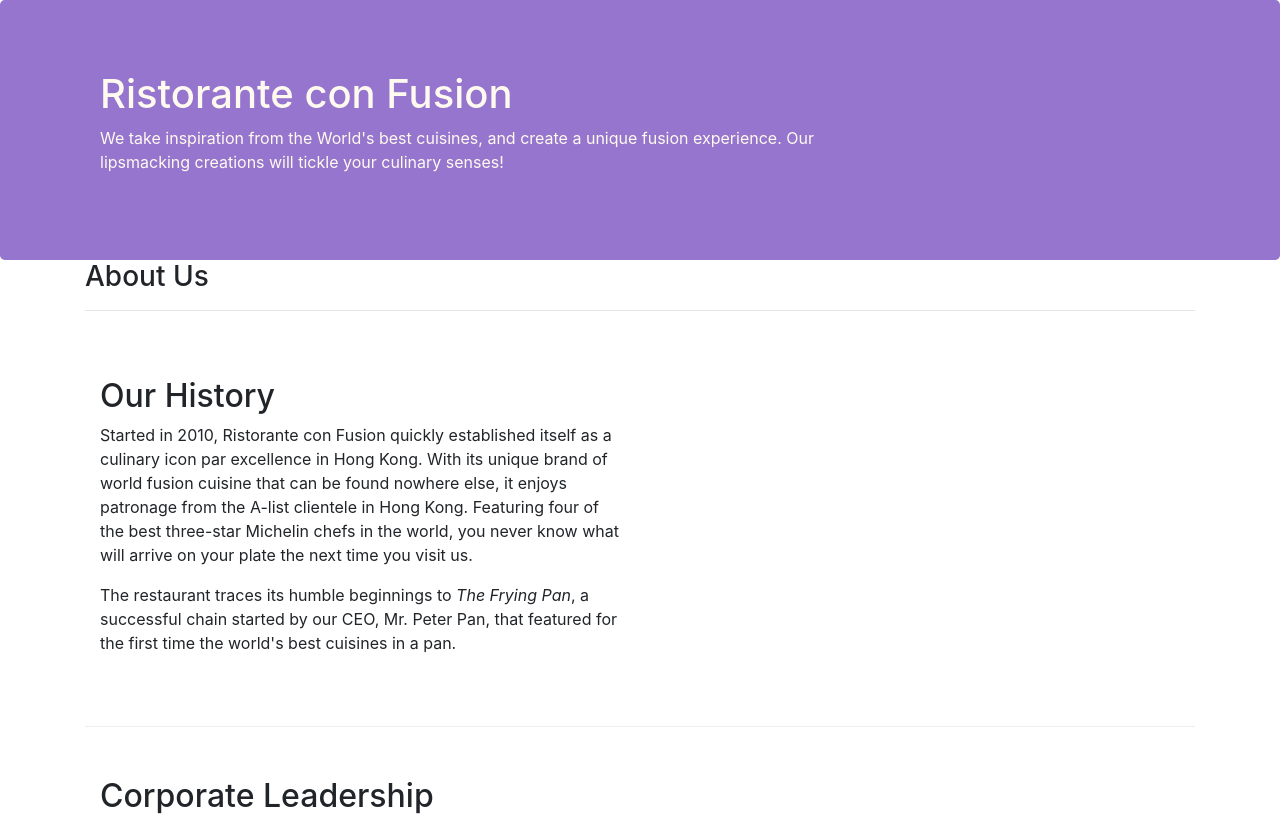
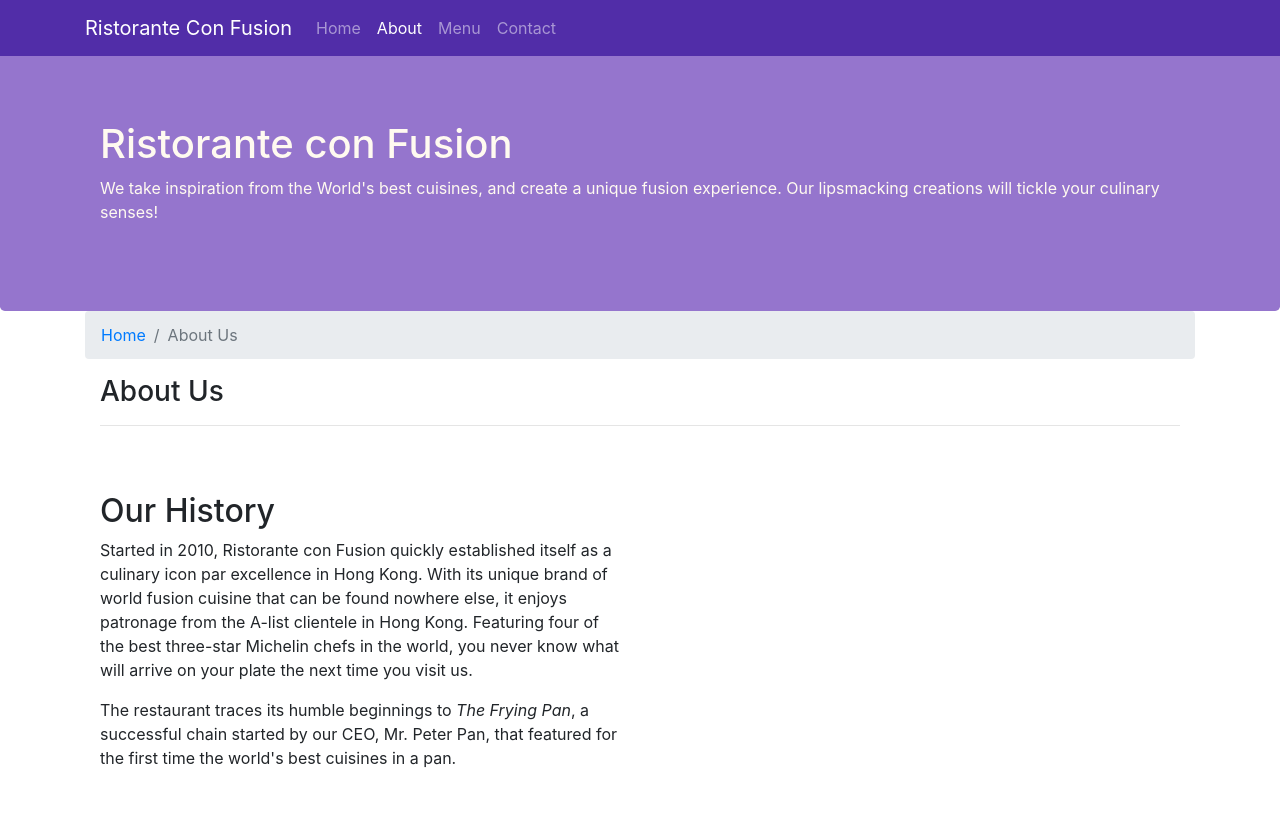
Before and after one commit to rsamp/coursera-courses, a website: page bootstrapCourse/conFusion/aboutus.html in a window 1280 px wide. Shown: the top 818 px of the page. Drawn offline with nearby package versions, Linux system fonts and the light colour scheme.

Commit message:
Bootstrap Navbar & Breadcrumbs - Part 1

```diff
--- a/bootstrapCourse/conFusion/aboutus.html
+++ b/bootstrapCourse/conFusion/aboutus.html
@@ -2,21 +2,40 @@
 <html lang="en">
 
 <head>
+    <meta charset="UTF-8">
+    <meta http-equiv="X-UA-Compatible" content="IE=edge">
+    <meta name="viewport" content="width=device-width, initial-scale=1, shrink-to-fit=no">
+    <meta http-equiv="x-ua-compatible" content="ie=edge">
 
     <!-- Bootstrap CSS -->
     <link rel="stylesheet" href="node_modules/bootstrap/dist/css/bootstrap.min.css">
     <link href="css/styles.css" rel="stylesheet">
 
     <title>Ristorante Con Fusion: About Us</title>
-
 </head>
 
 <body>
+    <nav class="navbar navbar-dark navbar-expand-sm fixed-top">
+        <div class="container">
+            <button class="navbar-toggler" type="button" data-toggle="collapse" data-target="#Navbar">
+                <span class="navbar-toggler-icon"></span>
+            </button>
+            <a class="navbar-brand" href="./index.html">Ristorante Con Fusion</a>
+            <div class="collapse navbar-collapse" id="Navbar">
+                <ul class="navbar-nav mr-auto">
+                    <li class="nav-item"><a class="nav-link" href="./index.html">Home</a></li>
+                    <li class="nav-item active"><a class="nav-link" href="./aboutus.html">About</a></li>
+                    <li class="nav-item"><a class="nav-link" href="#">Menu</a></li>
+                    <li class="nav-item"><a class="nav-link" href="#">Contact</a></li>
+                </ul>
+            </div>
+        </div>
+    </nav>
 
     <header class="jumbotron">
         <div class="container">
             <div class="row row-header">
-                <div class="col-9">
+                <div class="col-12">
                     <h1>Ristorante con Fusion</h1>
                     <p>We take inspiration from the World's best cuisines, and create a unique fusion experience. Our lipsmacking creations will tickle your culinary senses!</p>
                 </div>
@@ -28,7 +47,11 @@
 
     <div class="container">
         <div>
-            <div>
+            <ol class="col-12 breadcrumb">
+                <li class="breadcrumb-item"><a href="./index.html">Home</a></li>
+                <li class="breadcrumb-item active">About Us</li>
+            </ol>
+            <div class="col-12">
                <h3>About Us</h3>
                <hr>
             </div>
@@ -67,8 +90,8 @@
                 <div class="col-4 offset-1 col-sm-2">
                     <h5>Links</h5>
                     <ul class="list-unstyled">
-                        <li><a href="#">Home</a></li>
-                        <li><a href="#">About</a></li>
+                        <li><a href="./index.html">Home</a></li>
+                        <li><a href="./aboutus.html">About</a></li>
                         <li><a href="#">Menu</a></li>
                         <li><a href="#">Contact</a></li>
                     </ul>
--- a/bootstrapCourse/conFusion/css/styles.css
+++ b/bootstrapCourse/conFusion/css/styles.css
@@ -1,3 +1,12 @@
+body{
+  padding:50px 0px 0px 0px;
+  z-index:0;
+}
+
+.navbar-dark {
+   background-color: #512DA8;
+}
+
 .row-header{
   margin: 0px auto;
   padding: 0px;
```
Also changed, not shown: bootstrapCourse/conFusion/index.html (+18 -2 lines).
